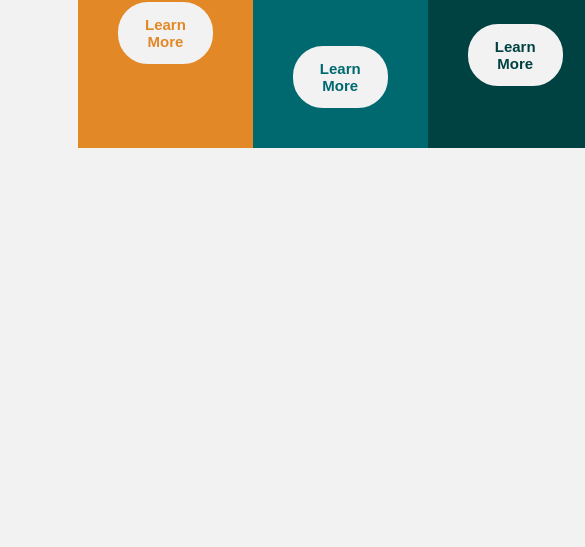
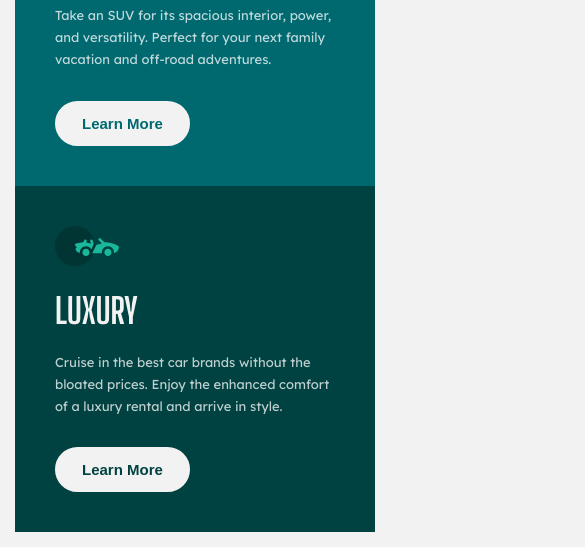
Before and after one commit to mahmoudessam16/3-column-preview-card, a plain HTML site: page index.html in a window 390 px wide. Shown: the part 522-1069 px from the top of the page, 585 px wide, since content can reach past the window. Before the commit the page ends 844 px from the top, so only its background shows below. Drawn offline with Linux system fonts and the light colour scheme.

Commit message:
make app more responsive

```diff
--- a/style.scss
+++ b/style.scss
@@ -68,3 +68,15 @@ body {
         }
     }
 }
+@media (max-width: 700px) {
+    .container {
+        flex-direction: column;
+        margin: 15px !important;
+        width: 100% !important;
+        .card {
+            button {
+                margin-top: 10px !important;
+            }
+        }
+    }
+}
```
Also changed, not shown: style.css, 1 other file.
